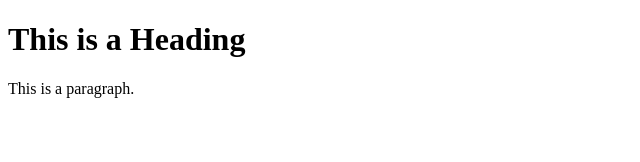
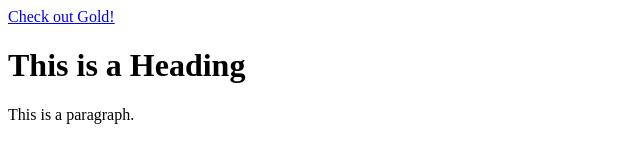
Before and after one commit to Colack/Colack.github.io, a plain HTML site: page index.html in a window 1280 px wide. Shown: the whole page, without its empty margins (0-640 px from the left). Drawn offline with Linux system fonts and the light colour scheme.

Commit message:
Update index.html

```diff
--- a/index.html
+++ b/index.html
@@ -4,7 +4,7 @@
 <title>Welcome!</title>
 </head>
 <body>
-
+<a href="https://github.com/Gold-Language/Gold-Language">Check out Gold!</a>
 <h1>This is a Heading</h1>
 <p>This is a paragraph.</p>
 
```
